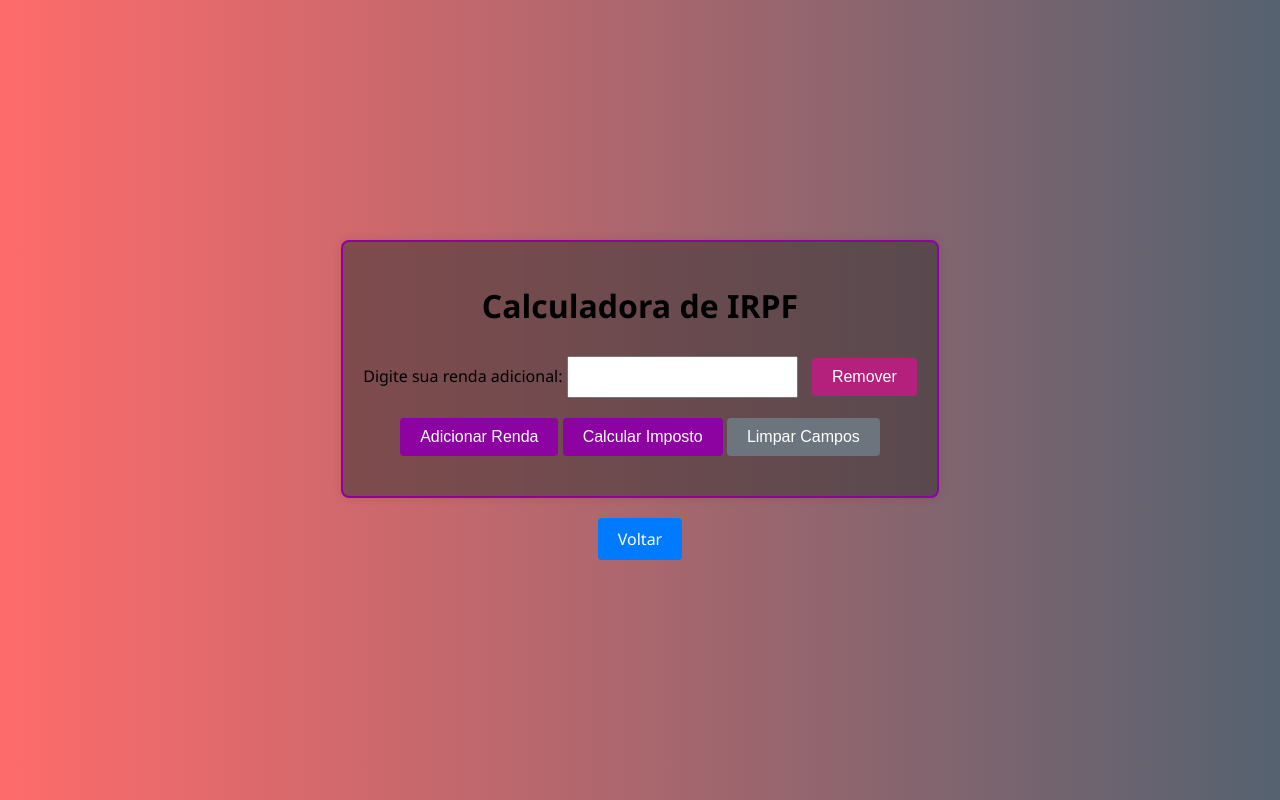
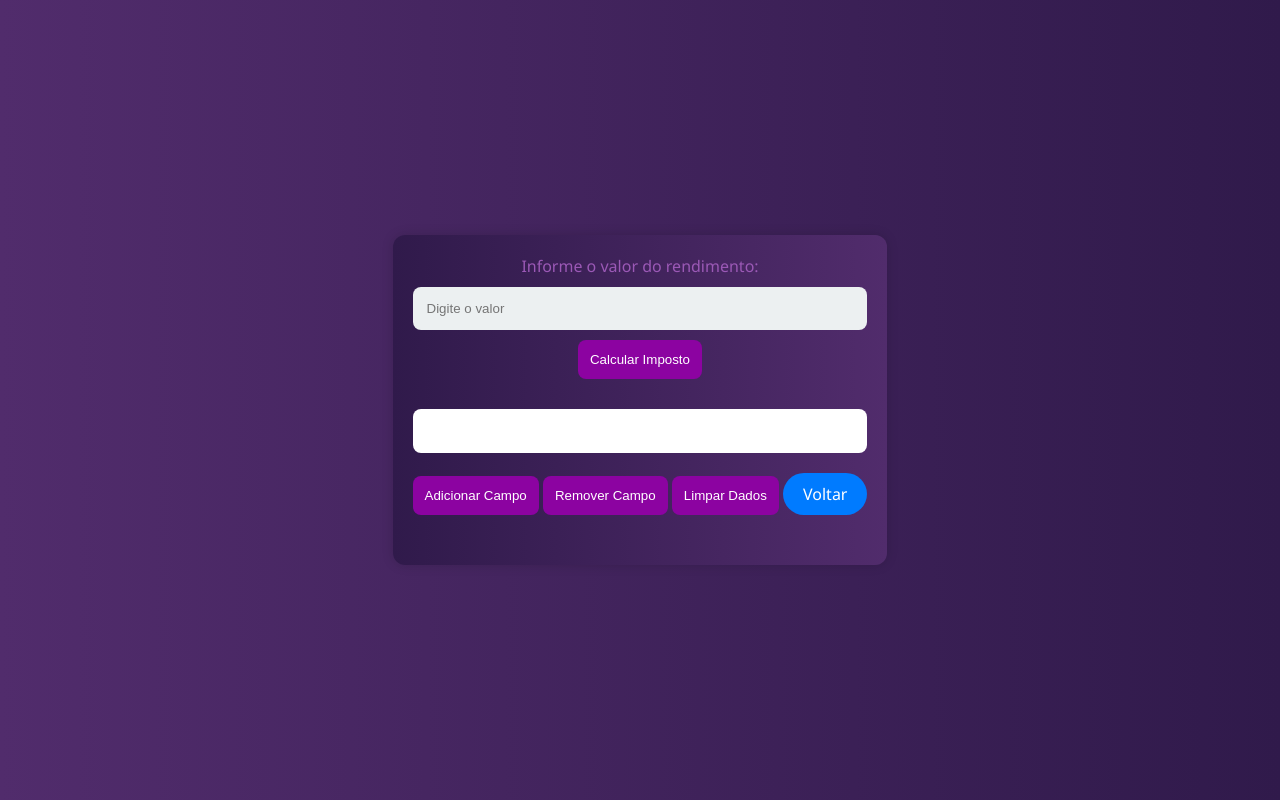
Before and after one commit to ThalysonRibeiro/calculadora-de-irpf-e-inss, a plain HTML site: page index-renda-anual.html in a window 1280 px wide. Drawn offline with Linux system fonts and the light colour scheme.

Commit message:
melhoria no codigo

```diff
--- a/_css/_style-index.css
+++ b/_css/_style-index.css
@@ -5,42 +5,57 @@ p,
 a {
     margin: 0;
     padding: 0;
+    box-sizing: border-box;
+    /* Certifica-se de que a largura e altura incluem preenchimento e borda */
 }
 
 /* Estilos para o corpo da página */
 body {
     font-family: 'Segoe UI', Tahoma, Geneva, Verdana, sans-serif;
-    background: linear-gradient(to right, #ff6b6b, #556270);
+    background: linear-gradient(to right, #6a0572, #ab83a1);
     background-size: cover;
     margin: 0;
     display: flex;
     align-items: center;
     justify-content: center;
-    height: 100vh;
+    min-height: 100vh;
+    /* Alterei para 'min-height' para garantir que o conteúdo esteja centralizado mesmo se for menor que 100vh */
     flex-direction: column;
 }
 
 /* Estilos para o título */
 h1 {
-    color: #007bff;
+    color: #ffffff;
     font-size: 32px;
     margin-bottom: 20px;
+    text-shadow: 0 0 12px rgba(0, 0, 0, 0.605);
 }
 
 /* Estilos para os links */
 a {
     text-decoration: none;
-    color: #fff;
+    color: #ffffff;
     font-size: 20px;
-    padding: 10px;
-    border: 2px solid #007bff;
-    border-radius: 4px;
+    padding: 12px;
+    border: 2px solid #ffffff;
+    border-radius: 8px;
     margin: 10px;
+    display: inline-block;
+    /* Alterei para 'inline-block' para evitar que os links ocupem a largura total */
     transition: background-color 0.3s ease-in-out;
 }
 
 /* Estilos para hover dos links */
 a:hover {
-    background-color: #007bff;
+    background-color: #242424;
     color: #fff;
 }
+
+#container {
+    background: linear-gradient(to right, #301a4b, #512c6c);
+    border-radius: 12px;
+    box-shadow: 0 0 12px rgba(0, 0, 0, 0.15);
+    padding: 50px;
+    /* Reduzi um pouco o preenchimento para ajustar o espaçamento */
+    text-align: center;
+}
--- a/_css/_style_renda-anual.css
+++ b/_css/_style_renda-anual.css
@@ -1,93 +1,124 @@
-html {
-    font-family: 'Segoe UI', Tahoma, Geneva, Verdana, sans-serif;
-    background: linear-gradient(to right, #ff6b6b, #556270);
-    background-size: cover;
-    background-position: center;
-    margin: 0;
-    padding: 0;
-    height: 100%;
-}
-
 body {
     font-family: 'Segoe UI', Tahoma, Geneva, Verdana, sans-serif;
-    /* background-color: #f5f5f5; */
+    background: linear-gradient(to right, #512c6c, #301a4b);
     margin: 0;
     display: flex;
-    flex-direction: column;
-    /* Alteração para layout em coluna */
     align-items: center;
     justify-content: center;
     height: 100vh;
+    color: #fff;
 }
 
 #container {
-    border: 2px solid #8c03a1;
-    background-color: rgba(49, 49, 49, 0.504);
+    background: linear-gradient(to right, #301a4b, #512c6c);
+    border-radius: 12px;
+    box-shadow: 0 0 12px rgba(0, 0, 0, 0.15);
     padding: 20px;
-    border-radius: 8px;
-    box-shadow: 0 0 10px rgba(0, 0, 0, 0.1);
     text-align: center;
-    margin-bottom: 20px;
-    /* Espaço entre o container e o botão voltar */
 }
 
-#resultadoImposto {
-    font-size: 20px;
-    margin-top: 20px;
-    color: #000000;
+label {
+    display: block;
+    margin-bottom: 10px;
+    color: #9b59b6;
 }
 
-.rendaInput {
-    padding: 10px;
+input {
+    padding: 12px;
+    margin-bottom: 20px;
+    border: 2px solid #9c59b600;
+    border-radius: 8px;
+    width: 100%;
+    box-sizing: border-box;
+    background-color: #ecf0f1;
+    color: #333;
+}
+
+.button-container {
+    display: block;
+    flex-direction: column;
+    /* Mudança para coluna para empilhar os botões verticalmente */
+    margin-bottom: 20px;
+
+}
+
+button {
+    flex: 1;
+    padding: 12px;
+    background-color: #8c03a1;
+    color: #fff;
+    border: none;
+    border-radius: 8px;
+    cursor: pointer;
+    margin-bottom: 10px;
+    /* Adicionado espaço entre os botões */
+    box-sizing: border-box;
+    transition: background 0.3s ease;
+}
+
+button:last-child {
+    margin-bottom: 0;
+    /* Removido espaço inferior para o último botão */
+}
+
+button:hover {
+    background-color: #b4217c;
+}
+
+#resultado {
+    margin-top: 20px;
+    padding: 20px;
+    border: 2px solid #00000000;
+    border-radius: 8px;
+    text-align: left;
     font-size: 16px;
+    line-height: 1.6;
+    background-color: #fff;
+    color: #333;
+}
+
+#resultado strong {
+    font-weight: bold;
+    color: #282828;
+}
+
+.campo-rendimento {
     margin-bottom: 10px;
 }
 
-.calcularButton {
-    background-color: #8c03a1;
-    color: #fff;
-    padding: 10px 20px;
-    font-size: 16px;
-    border: none;
-    border-radius: 4px;
-    cursor: pointer;
-    margin-top: 10px;
+@media (max-width: 600px) {
+    #container {
+        padding: 15px;
+    }
+
+    #resultado {
+        padding: 15px;
+    }
 }
 
-.removerRendaButton {
-    background-color: #b4217c;
-    color: #fff;
-    padding: 10px 20px;
-    font-size: 16px;
-    border: none;
-    border-radius: 4px;
-    cursor: pointer;
-    margin-top: 10px;
-    margin-left: 10px;
-}
-
-.limparCamposButton {
-    background-color: #6c757d;
-    color: #fff;
-    padding: 10px 20px;
-    font-size: 16px;
-    border: none;
-    border-radius: 4px;
-    cursor: pointer;
-    margin-top: 10px;
-}
-
-/* Estilos para o botão "voltar" */
-a {
+/* a {
     text-decoration: none;
     background-color: #007bff;
     color: #fff;
     padding: 10px 20px;
     border-radius: 4px;
     transition: background-color 0.3s ease-in-out;
+
+} */
+
+.button-link {
+    display: inline-block;
+    padding: 12px;
+    background-color: #007bff;
+    color: #fff;
+    border: none;
+    padding: 10px 20px;
+    border-radius: 100px;
+    cursor: pointer;
+    text-decoration: none;
+    transition: background-color 0.3s ease-in-out;
 }
 
-/* Estilos para hover do botão "voltar" */
 a:hover {
     background-color: #0056b3;
 }
--- a/_css/style-salario-bruto.css
+++ b/_css/style-salario-bruto.css
@@ -1,6 +1,6 @@
 html {
     font-family: 'Segoe UI', Tahoma, Geneva, Verdana, sans-serif;
-    background: linear-gradient(to right, #ff6b6b, #556270);
+    background: linear-gradient(to right, #512c6c, #301a4b);
     background-size: cover;
     background-position: center;
     margin: 0;
@@ -24,11 +24,11 @@ body {
 }
 
 #calculadora-container {
-    border: 2px solid #8c03a1;
-    border-radius: 10px;
-    padding: 25px;
-    background-color: rgba(49, 49, 49, 0.504);
-    box-shadow: 0 0 10px rgba(0, 0, 0, 0.1);
+    border: 2px solid #00000000;
+    border-radius: 12px;
+    padding: 20px;
+    background: linear-gradient(to right, #301a4b, #512c6c);
+    box-shadow: 0 0 10px rgba(0, 0, 0, 0.15);
     transition: all 0.3s ease-in-out;
     /* Adiciona uma transição suave */
 }
@@ -93,8 +93,9 @@ a {
     text-decoration: none;
     background-color: #007bff;
     color: #fff;
+    border: none;
     padding: 10px 20px;
-    border-radius: 4px;
+    border-radius: 100px;
     transition: background-color 0.3s ease-in-out;
 }
 
--- a/index-renda-anual.html
+++ b/index-renda-anual.html
@@ -1,9 +1,8 @@
 <!DOCTYPE html>
-<html lang="pt-BR">
+<html lang="en">
 
 <head>
     <meta charset="UTF-8">
-    <meta http-equiv="X-UA-Compatible" content="IE=edge">
     <meta name="viewport" content="width=device-width, initial-scale=1.0">
     <link rel="stylesheet" href="_css/_style_renda-anual.css" />
     <title>Calculadora de IRPF</title>
@@ -13,25 +12,23 @@
 </head>
 
 <body>
+
     <div id="container">
-        <h1>Calculadora de IRPF</h1>
-        <form onsubmit="calcularImposto(); return false;">
-            <div id="rendasContainer">
-                <div class="rendaInputContainer">
-                    <label for="rendaAdicional">Digite sua renda adicional:</label>
-                    <input type="text" class="rendaInput" name="rendaAdicional[]" oninput="atualizarFormatoMoeda(this)"
-                        required>
-                    <button type="button" class="removerRendaButton" onclick="removerRenda(this)">Remover</button>
-                </div>
-            </div>
-            <button type="button" class="calcularButton" onclick="adicionarRenda()">Adicionar Renda</button>
-            <button type="submit" class="calcularButton">Calcular Imposto</button>
-            <button type="button" class="limparCamposButton" onclick="limparCampos()">Limpar Campos</button>
-        </form>
-        <div id="resultadoImposto"></div>
+        <div id="campos-rendimento">
+            <label for="valorRendimento">Informe o valor do rendimento:</label>
+            <input type="text" class="campo-rendimento" placeholder="Digite o valor" oninput="formatarValor()">
+        </div>
+        <button onclick="calcularImposto()">Calcular Imposto</button>
+
+        <div id="resultado"></div>
+
+        <div class="button-container" style="margin-top: 20px;">
+            <button onclick="adicionarCampo()">Adicionar Campo</button>
+            <button onclick="removerCampo()">Remover Campo</button>
+            <button onclick="limparDados()">Limpar Dados</button>
+            <a href="index.html" class="button-link">Voltar</a>
+        </div>
     </div>
-
-    <a href="index.html">Voltar</a>
 
     <script src="js/script-calculo-renda-anual.js"></script>
 
--- a/js/script-calculo-renda-anual.js
+++ b/js/script-calculo-renda-anual.js
@@ -1,75 +1,95 @@
-function formatarMoeda(valor) {
-    return valor.toLocaleString('pt-BR', { style: 'currency', currency: 'BRL' });
+function formatarValor() {
+    const camposRendimento = document.querySelectorAll('.campo-rendimento');
+
+    camposRendimento.forEach(input => {
+        let valorDigitado = input.value.replace(/[^\d]/g, '');
+
+        valorDigitado = valorDigitado.replace(/^0+/, '');
+
+        if (valorDigitado === '') {
+            input.value = '';
+        } else {
+            const valorFormatado = parseFloat(valorDigitado) / 100;
+            input.value = valorFormatado.toLocaleString('pt-BR', { minimumFractionDigits: 2, maximumFractionDigits: 2, style: 'currency', currency: 'BRL' });
         }
-
-function atualizarFormatoMoeda(input) {
-    const valorSemFormato = parseFloat(input.value.replace(/\D/g, '')) / 100;
-    input.value = formatarMoeda(valorSemFormato);
-}
-
-function adicionarRenda() {
-    const rendasContainer = document.getElementById('rendasContainer');
-    const novaRendaContainer = document.createElement('div');
-    novaRendaContainer.classList.add('rendaInputContainer');
-
-    novaRendaContainer.innerHTML = `
-        <label for="rendaAdicional">Digite sua renda adicional:</label>
-        <input type="text" class="rendaInput" name="rendaAdicional[]"
-            oninput="atualizarFormatoMoeda(this)" required>
-        <button type="button" class="removerRendaButton"
-            onclick="removerRenda(this)">Remover</button>
-    `;
-
-    rendasContainer.appendChild(novaRendaContainer);
-}
-
-function removerRenda(button) {
-    const rendaContainer = button.parentNode;
-    const rendasContainer = document.getElementById('rendasContainer');
-    rendasContainer.removeChild(rendaContainer);
-}
-
-function limparCampos() {
-    const inputs = document.getElementsByClassName('rendaInput');
-    for (let input of inputs) {
-        input.value = '';
-    }
-
-    // Limpar o resultado
-    document.getElementById('resultadoImposto').innerHTML = '';
+    });
 }
 
 function calcularImposto() {
-    const rendas = document.getElementsByName('rendaAdicional[]');
-    const deducaoSimplificada20Porcento = Array.from(rendas)
-        .map(renda => parseFloat(renda.value.replace(/\D/g, '')) / 100)
-        .reduce((total, renda) => total + renda, 0) * 0.80;
+    const camposRendimento = document.querySelectorAll('.campo-rendimento');
 
+    const rendimento = Array.from(camposRendimento).map(input => parseFloat(input.value.replace(/[^\d]/g, '')));
+
+    const deducaoSimplificada20Porcento = rendimento.reduce((acc, val) => acc + val, 0) * 0.20;
+    let resultadoDe_DeducaoSimplificada20Porcento = 0;
+    if (deducaoSimplificada20Porcento < 1675434) {
+        resultadoDe_DeducaoSimplificada20Porcento = rendimento.reduce((acc, val) => acc + val, 0) * 0.80;
+    } else {
+        resultadoDe_DeducaoSimplificada20Porcento = rendimento.reduce((acc, val) => acc + val, 0) - 1675434;
+    }
+
+    const baseDeCalculo = rendimento.reduce((acc, val) => acc + val, 0) - resultadoDe_DeducaoSimplificada20Porcento;
+
+
+    const calculadoraDeIrpf = {
+        calcularImposto: function (deducaoSimplificada) {
             let aliquota = 0;
             let deducao = 0;
 
-    if (deducaoSimplificada20Porcento <= 24511.92) {
+            if (deducaoSimplificada <= 2451192) {
                 aliquota = 0;
                 deducao = 0;
-    } else if (deducaoSimplificada20Porcento <= 33919.80) {
+            } else if (deducaoSimplificada <= 3391980) {
                 aliquota = 0.075;
-        deducao = 1838.39;
-    } else if (deducaoSimplificada20Porcento <= 45012.60) {
+                deducao = 183839;
+            } else if (deducaoSimplificada <= 4501260) {
                 aliquota = 0.15;
-        deducao = 4382.38;
-    } else if (deducaoSimplificada20Porcento <= 55976.16) {
+                deducao = 438238;
+            } else if (deducaoSimplificada <= 5597616) {
                 aliquota = 0.225;
-        deducao = 7758.32;
+                deducao = 775832;
             } else {
                 aliquota = 0.275;
-        deducao = 10557.13;
+                deducao = 1055713;
             }
 
-    const impostoDevido = (deducaoSimplificada20Porcento * aliquota) - deducao;
-    const resultadoImposto = impostoDevido <= 0 ?
-        "Você está isento de imposto." :
-        "Imposto a pagar: " + formatarMoeda(impostoDevido);
+            const aliquotaDe15Porcento = deducaoSimplificada * aliquota;
+            const parcelaADeduzir15Porcento = aliquotaDe15Porcento - deducao;
 
-    // Exibir o resultado na página
-    document.getElementById('resultadoImposto').innerHTML = resultadoImposto;
+            const impostoDevido = parcelaADeduzir15Porcento / 100;
+            const irEfetivoSobreRendimento = (impostoDevido / baseDeCalculo) * 100;
+
+            document.getElementById('resultado').innerHTML = "<strong>Rendimentos tributáveis brutos:</strong> " + (rendimento.reduce((acc, val) => acc + val, 0) / 100).toLocaleString('pt-BR', { minimumFractionDigits: 2, maximumFractionDigits: 2, style: 'currency', currency: 'BRL' }) +
+                "<br><strong>Desconto simplificado:</strong> " + (deducaoSimplificada / 100).toLocaleString('pt-BR', { minimumFractionDigits: 2, maximumFractionDigits: 2, style: 'currency', currency: 'BRL' }) +
+                "<br><strong>Base de cálculo:</strong> " + (baseDeCalculo / 100).toLocaleString('pt-BR', { minimumFractionDigits: 2, maximumFractionDigits: 2, style: 'currency', currency: 'BRL' }) +
+                "<br><strong>Imposto a pagar:</strong> " + impostoDevido.toLocaleString('pt-BR', { minimumFractionDigits: 2, maximumFractionDigits: 2, style: 'currency', currency: 'BRL' });
         }
+    }
+
+    calculadoraDeIrpf.calcularImposto(resultadoDe_DeducaoSimplificada20Porcento);
+}
+
+function adicionarCampo() {
+    const camposRendimento = document.getElementById('campos-rendimento');
+    const novoCampo = document.createElement('div');
+    novoCampo.innerHTML = `
+        <label for="valorRendimento">Informe o valor do rendimento:</label>
+        <input type="text" class="campo-rendimento" placeholder="Digite o valor" oninput="formatarValor()">
+    `;
+    camposRendimento.appendChild(novoCampo);
+}
+
+function removerCampo() {
+    const camposRendimento = document.getElementById('campos-rendimento');
+    if (camposRendimento.childElementCount > 1) {
+        camposRendimento.lastChild.remove();
+    }
+}
+
+function limparDados() {
+    const camposRendimento = document.querySelectorAll('.campo-rendimento');
+    camposRendimento.forEach(input => {
+        input.value = '';
+    });
+    document.getElementById('resultado').innerHTML = '';
+}
```
Also changed, not shown: index.html (+9 -1 lines), testte.txt. Lines whose indentation alone changed are shown as unchanged.
